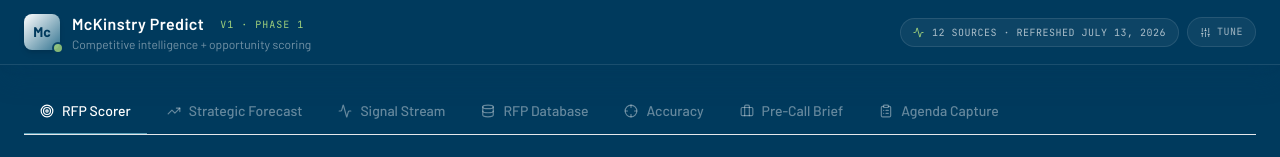
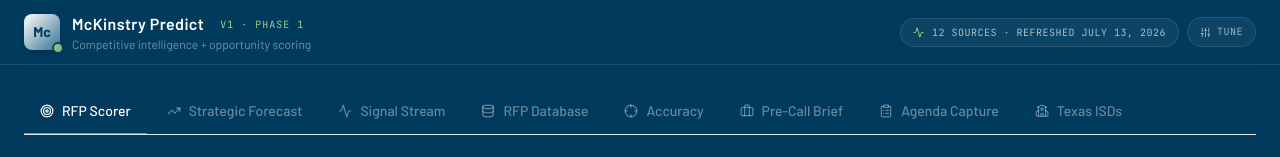
Before and after one commit to Rintamaki/mush-predict-v2, a React (Vite) app in the folder mush-predict-package/: page / in a window 1280 px wide. Shown: the top 157 px of the page. Built offline with nearby package versions, Linux system fonts and the light colour scheme.

Commit message:
Add 'Texas ISDs' tab with School icon

```diff
--- a/mush-predict-package/src/components/TabNav.jsx
+++ b/mush-predict-package/src/components/TabNav.jsx
@@ -1,4 +1,4 @@
-import { Target as TargetIcon, TrendingUp, Activity, Database, Crosshair, Briefcase, ClipboardList } from 'lucide-react'
+import { Target as TargetIcon, TrendingUp, Activity, Database, Crosshair, Briefcase, ClipboardList, School } from 'lucide-react'
 
 const TABS = [
   { key: 'predict',    label: 'RFP Scorer',          icon: TargetIcon },
@@ -8,6 +8,7 @@
   { key: 'accuracy',   label: 'Accuracy',            icon: Crosshair },
   { key: 'brief',      label: 'Pre-Call Brief',      icon: Briefcase },
   { key: 'agenda',     label: 'Agenda Capture',      icon: ClipboardList },
+  { key: 'districts',  label: 'Texas ISDs',          icon: School },
 ]
 
 export default function TabNav({ active, setActive }) {
```
